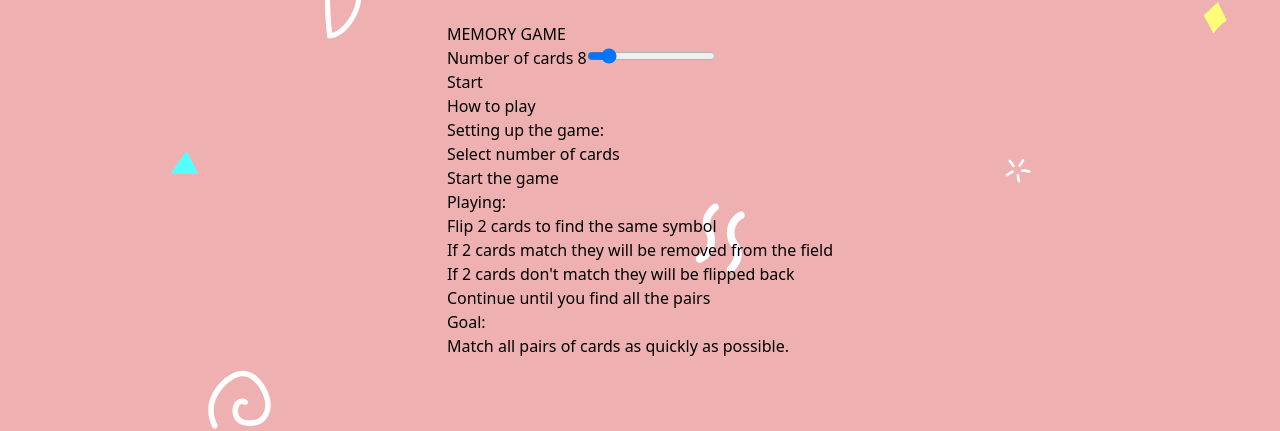
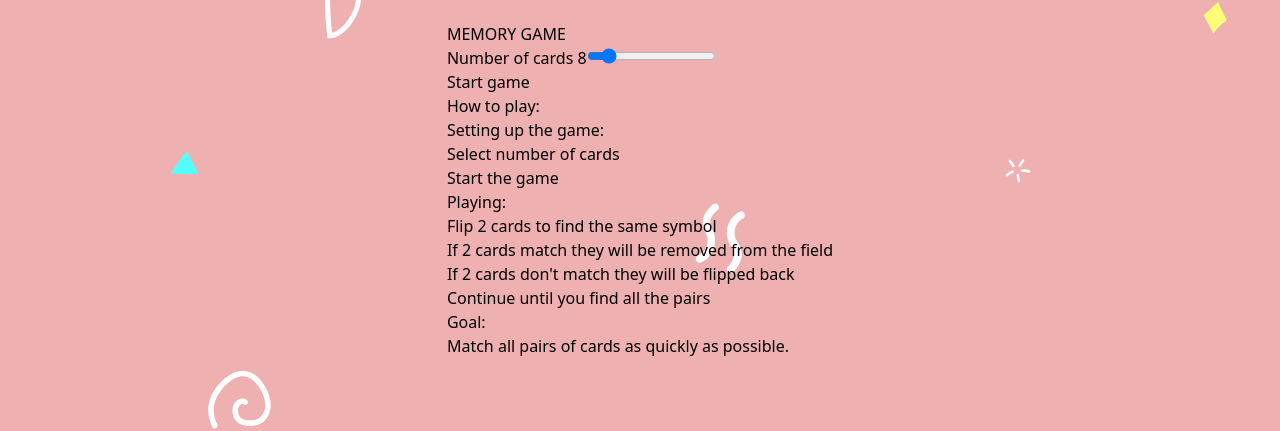
Before and after one commit to SedrlaP/pexeso, a React (Vite) app: page / in a window 1280 px wide. Shown: the part 210-641 px from the top of the page. Built offline with nearby package versions, Linux system fonts and the light colour scheme.

Commit message:
Change button texts

```diff
--- a/src/components/EndGameScreen/EndGameScreen.jsx
+++ b/src/components/EndGameScreen/EndGameScreen.jsx
@@ -6,7 +6,7 @@ function EndGameScreen(props) {
                 onClick={() => props.restartGame()}
                 className="bg-[#69C0E3] hover:bg-[#5BB9D1] py-1 px-2 rounded-lg mt-4"
             >
-                Restart Game
+                Main menu
             </button>
         </div>
      )
--- a/src/components/StartGameScreen/StartGameScreen.jsx
+++ b/src/components/StartGameScreen/StartGameScreen.jsx
@@ -2,11 +2,6 @@ import { useState } from "react"
 
 
 function StartGameScreen(props) {
-  const [isHidden, setIsHidden] = useState(true)
-
-  function toggleClass() {
-    setIsHidden(!isHidden)
-  }
 
     return (
         <div className="flex flex-col items-center">
@@ -14,15 +9,11 @@ function StartGameScreen(props) {
           <form className="flex flex-col justify-center items-center" onSubmit={props.startGame}>
             <label className="mt-4" htmlFor="userInput">Number of cards {props.userInput}</label>
             <input type="range" id="userInput" min="2" max="48" step="2" value={props.userInput} onChange={(e) => props.handleState(e.target.value)} /><br />
-            <button type="submit" className="border py-2 px-4 rounded-lg bg-[#69C0E3] hover:bg-[#5BB9D1]">Start</button>
+            <button type="submit" className="border py-2 px-4 rounded-lg bg-[#69C0E3] hover:bg-[#5BB9D1]">Start game</button>
           </form>
-          <div className="flex flex-col items-center justify-center">
-            <button onClick={toggleClass} className={
-              "border py-1 px-2 rounded-md mt-8 mb-4 bg-[#A3D8B5] hover:bg-[#7BBF99]"
-              + " "
-              + (isHidden ? "" : "bg-[#7BBF99]")
-              }>How to play</button>
-            <ul className={isHidden ? "hidden" : ""}>
+          <div className="flex flex-col mt-8">
+            <h3 className="text-xl">How to play:</h3>
+            <ul className="">
               <li className="text-lg">Setting up the game:</li>
                 <ol className="list-decimal ml-10">
                   <li>Select number of cards</li>
```
